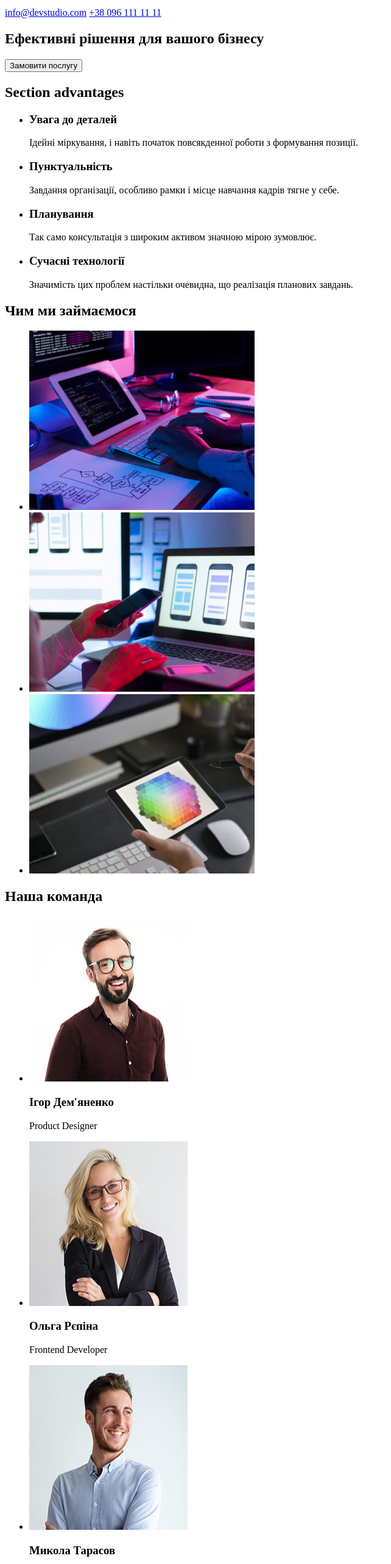
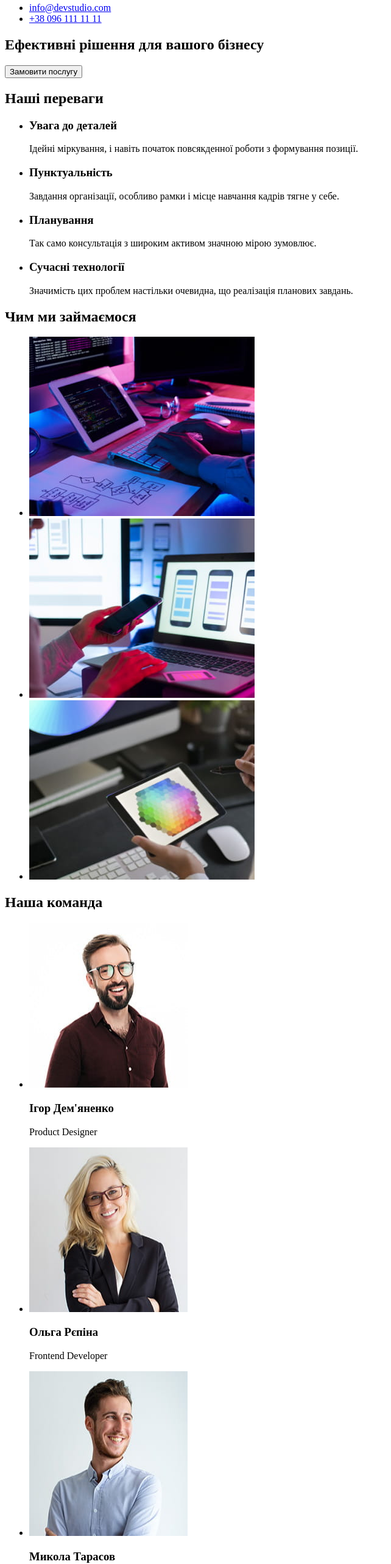
Before and after one commit to CageyOwl/goit-markup-hw-01, a plain HTML site: page index.html in a window 1280 px wide. Shown: the part 100-2664 px from the top of the page at 61% size, without its empty margins (0-642 px from the left). Drawn offline with Linux system fonts and the light colour scheme.

Commit message:
Markup corrections

```diff
--- a/index.html
+++ b/index.html
@@ -1,24 +1,26 @@
 <!DOCTYPE html>
-<html lang="en">
+<html lang="uk">
   <head>
     <meta charset="UTF-8" />
     <meta http-equiv="X-UA-Compatible" content="IE=edge" />
     <meta name="viewport" content="width=device-width, initial-scale=1.0" />
-    <title>WebStudio main</title>
+    <title>WebStudio</title>
   </head>
 
   <body>
     <header>
-      <a href="./index.html">WebStudio</a>
       <nav>
         <ul>
+          <li><a href="./index.html">WebStudio</a></li>
           <li><a href="">Студія</a></li>
           <li><a href="">Портфоліо</a></li>
           <li><a href="">Контакти</a></li>
         </ul>
       </nav>
-      <a href="mailto:info@devstudio.com">info@devstudio.com</a>
-      <a href="tel:+380961111111">+38 096 111 11 11</a>
+      <ul>
+        <li><a href="mailto:info@devstudio.com">info@devstudio.com</a></li>
+        <li><a href="tel:+380961111111">+38 096 111 11 11</a></li>
+      </ul>
     </header>
 
     <main>
@@ -28,31 +30,23 @@
       </section>
 
       <section>
-        <h2>Section advantages</h2>
+        <h2>Наші переваги</h2>
         <ul>
           <li>
-            <article>
             <h3>Увага до деталей</h3>
             <p>Ідейні міркування, і навіть початок повсякденної роботи з формування позиції.</p>
-            </article>
           </li>
           <li>
-            <article>
             <h3>Пунктуальність</h3>
             <p>Завдання організації, особливо рамки і місце навчання кадрів тягне у себе.</p>
-            </article>
           </li>
           <li>
-            <article>
             <h3>Планування</h3>
             <p>Так само консультація з широким активом значною мірою зумовлює.</p>
-            </article>
           </li>
           <li>
-            <article>
             <h3>Сучасні технології</h3>
             <p>Значимість цих проблем настільки очевидна, що реалізація планових завдань.</p>
-            </article>
           </li>
         </ul>
       </section>
@@ -60,15 +54,9 @@
       <section>
         <h2>Чим ми займаємося</h2>
         <ul>
-          <li>
-            <a href=""><img src="./img/serv1.jpg" alt="Service 1" width="370" height="294" /></a>
-          </li>
-          <li>
-            <a href=""><img src="./img/serv2.jpg" alt="Service 2" width="370" height="294" /></a>
-          </li>
-          <li>
-            <a href=""><img src="./img/serv3.jpg" alt="Service 3" width="370" height="294" /></a>
-          </li>
+          <li><img src="./img/serv1.jpg" alt="Послуга 1" width="370" height="294" /></li>
+          <li><img src="./img/serv2.jpg" alt="Послуга 2" width="370" height="294" /></li>
+          <li><img src="./img/serv3.jpg" alt="Послуга 3" width="370" height="294" /></li>
         </ul>
       </section>
 
@@ -76,52 +64,45 @@
         <h2>Наша команда</h2>
         <ul>
           <li>
-            <article>
-              <a href=""
-                ><img src="./img/member1.jpg" alt="Igor Demyanenko" width="260" height="270"
-              /></a>
+            <img src="./img/member1.jpg" alt="Igor Demyanenko" width="260" height="270" />
             <h3>Ігор Дем'яненко</h3>
             <p>Product Designer</p>
-            </article>
           </li>
           <li>
-            <article>
-              <a href=""
-                ><img src="./img/member2.jpg" alt="Olga Ryepina" width="260" height="270"
-              /></a>
+            <img src="./img/member2.jpg" alt="Olga Ryepina" width="260" height="270" />
             <h3>Ольга Рєпіна</h3>
             <p>Frontend Developer</p>
-            </article>
           </li>
           <li>
-            <article>
-              <a href=""
-                ><img src="./img/member3.jpg" alt="Mykola Tarasov" width="260" height="270"
-              /></a>
+            <img src="./img/member3.jpg" alt="Mykola Tarasov" width="260" height="270" />
             <h3>Микола Тарасов</h3>
             <p>Marketing</p>
-            </article>
           </li>
           <li>
-            <article>
-              <a href=""
-                ><img src="./img/member4.jpg" alt="Mykhailo Yermakov" width="260" height="270"
-              /></a>
+            <img src="./img/member4.jpg" alt="Mykhailo Yermakov" width="260" height="270" />
             <h3>Михайло Єрмаков</h3>
             <p>UI Designer</p>
-            </article>
           </li>
         </ul>
       </section>
     </main>
 
     <footer>
+      <a href="./index.html">WebStudio</a>
+      <address>
         <ul>
-        <li><a href="./index.html">WebStudio</a></li>
-        <li><address>м. Київ, пр-т Лесі Українки, 26</address></li>
+          <li>
+            <a
+              href="https://goo.gl/maps/ReVDaPUDzW8nNMpQ8"
+              target="_blank"
+              rel="noopener noreferrer"
+              >м. Київ, пр-т Лесі Українки, 26</a
+            >
+          </li>
           <li><a href="mailto:info@devstudio.com">info@devstudio.com</a></li>
           <li><a href="tel:+380961111111">+38 096 111 11 11</a></li>
         </ul>
+      </address>
     </footer>
   </body>
 </html>
```
Lines whose indentation alone changed are shown as unchanged.
